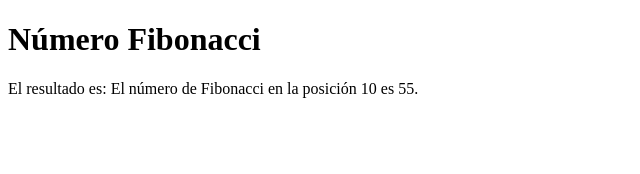
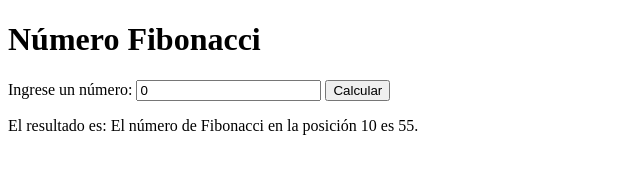
Before and after one commit to maurizioac/Sucesi-n-de-Fibonacci, a plain HTML site: page index.html in a window 1280 px wide. Shown: the whole page, without its empty margins (0-640 px from the left). Drawn offline with Linux system fonts and the light colour scheme.

Commit message:
Update index.html

```diff
--- a/index.html
+++ b/index.html
@@ -8,9 +8,10 @@
 <body>
 
     <h1>Número Fibonacci</h1>
+    <label for="numero">Ingrese un número:</label>
+    <input type="number" id="numero" min="0" value="0">
+    <button onclick="calcularFibonacci()">Calcular</button>
     <p>El resultado es: <span id="resultado"></span></p>
-
     <script src="java.js"></script>
-
 </body>
 </html>
```
